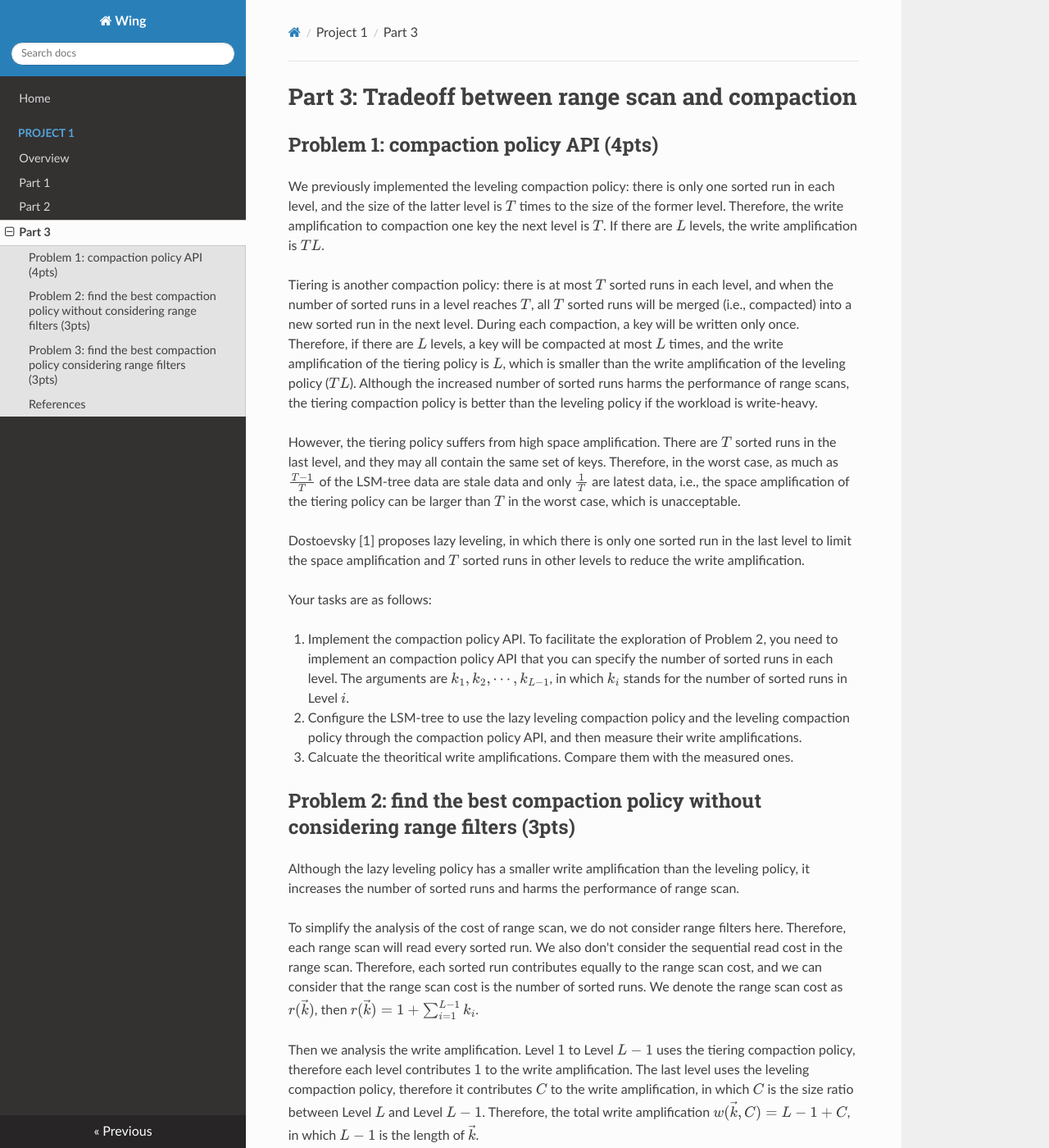
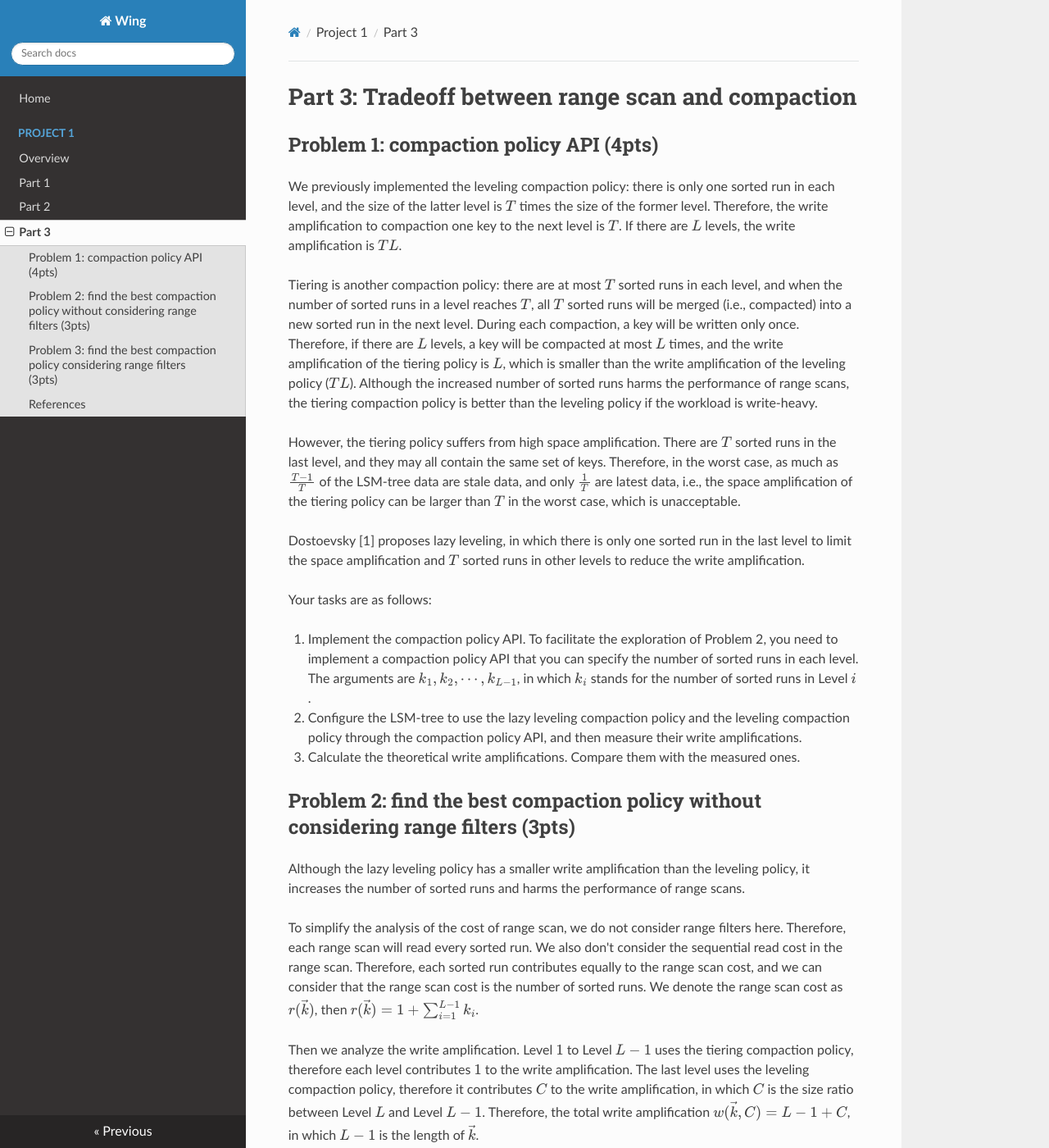
Before and after one commit to iidb/wing-docs, an MkDocs documentation site: the page built from docs/p1/part3.md, in a window 1280 px wide and 1400 px high. Shown: the whole window at 82% size. Built offline with MkDocs 1.6.1, drawn with Linux system fonts in a browser that asks for light colours; nearby versions of some CDN libraries; formulas are drawn with MathJax 3; some of the changed text lies outside the part shown.

Commit message:
Fix grammar errors

```diff
--- a/docs/p1/part3.md
+++ b/docs/p1/part3.md
@@ -2,27 +2,27 @@
 
 ## Problem 1: compaction policy API (4pts)
 
-We previously implemented the leveling compaction policy: there is only one sorted run in each level, and the size of the latter level is $T$ times to the size of the former level. Therefore, the write amplification to compaction one key the next level is $T$. If there are $L$ levels, the write amplification is $TL$.
+We previously implemented the leveling compaction policy: there is only one sorted run in each level, and the size of the latter level is $T$ times the size of the former level. Therefore, the write amplification to compaction one key to the next level is $T$. If there are $L$ levels, the write amplification is $TL$.
 
-Tiering is another compaction policy: there is at most $T$ sorted runs in each level, and when the number of sorted runs in a level reaches $T$, all $T$ sorted runs will be merged (i.e., compacted) into a new sorted run in the next level. During each compaction, a key will be written only once. Therefore, if there are $L$ levels, a key will be compacted at most $L$ times, and the write amplification of the tiering policy is $L$, which is smaller than the write amplification of the leveling policy ($TL$). Although the increased number of sorted runs harms the performance of range scans, the tiering compaction policy is better than the leveling policy if the workload is write-heavy.
+Tiering is another compaction policy: there are at most $T$ sorted runs in each level, and when the number of sorted runs in a level reaches $T$, all $T$ sorted runs will be merged (i.e., compacted) into a new sorted run in the next level. During each compaction, a key will be written only once. Therefore, if there are $L$ levels, a key will be compacted at most $L$ times, and the write amplification of the tiering policy is $L$, which is smaller than the write amplification of the leveling policy ($TL$). Although the increased number of sorted runs harms the performance of range scans, the tiering compaction policy is better than the leveling policy if the workload is write-heavy.
 
-However, the tiering policy suffers from high space amplification. There are $T$ sorted runs in the last level, and they may all contain the same set of keys. Therefore, in the worst case, as much as $\frac{T-1}{T}$ of the LSM-tree data are stale data and only $\frac{1}{T}$ are latest data, i.e., the space amplification of the tiering policy can be larger than $T$ in the worst case, which is unacceptable.
+However, the tiering policy suffers from high space amplification. There are $T$ sorted runs in the last level, and they may all contain the same set of keys. Therefore, in the worst case, as much as $\frac{T-1}{T}$ of the LSM-tree data are stale data, and only $\frac{1}{T}$ are latest data, i.e., the space amplification of the tiering policy can be larger than $T$ in the worst case, which is unacceptable.
 
 Dostoevsky [1] proposes lazy leveling, in which there is only one sorted run in the last level to limit the space amplification and $T$ sorted runs in other levels to reduce the write amplification.
 
 Your tasks are as follows:
 
-1. Implement the compaction policy API. To facilitate the exploration of Problem 2, you need to implement an compaction policy API that you can specify the number of sorted runs in each level. The arguments are $k_1, k_2, \cdots, k_{L-1}$, in which $k_i$ stands for the number of sorted runs in Level $i$.
+1. Implement the compaction policy API. To facilitate the exploration of Problem 2, you need to implement a compaction policy API that you can specify the number of sorted runs in each level. The arguments are $k_1, k_2, \cdots, k_{L-1}$, in which $k_i$ stands for the number of sorted runs in Level $i$.
 2. Configure the LSM-tree to use the lazy leveling compaction policy and the leveling compaction policy through the compaction policy API, and then measure their write amplifications.
-3. Calcuate the theoritical write amplifications. Compare them with the measured ones.
+3. Calculate the theoretical write amplifications. Compare them with the measured ones.
 
 ## Problem 2: find the best compaction policy without considering range filters (3pts)
 
-Although the lazy leveling policy has a smaller write amplification than the leveling policy, it increases the number of sorted runs and harms the performance of range scan.
+Although the lazy leveling policy has a smaller write amplification than the leveling policy, it increases the number of sorted runs and harms the performance of range scans.
 
 To simplify the analysis of the cost of range scan, we do not consider range filters here. Therefore, each range scan will read every sorted run. We also don't consider the sequential read cost in the range scan. Therefore, each sorted run contributes equally to the range scan cost, and we can consider that the range scan cost is the number of sorted runs. We denote the range scan cost as $r(\vec k)$, then $r(\vec k) = 1 + \sum_{i=1}^{L-1} k_i$.
 
-Then we analysis the write amplification. Level $1$ to Level $L-1$ uses the tiering compaction policy, therefore each level contributes $1$ to the write amplification. The last level uses the leveling compaction policy, therefore it contributes $C$ to the write amplification, in which $C$ is the size ratio between Level $L$ and Level $L-1$. Therefore, the total write amplification $w(\vec k, C) = L - 1 + C$, in which $L-1$ is the length of $\vec k$.
+Then we analyze the write amplification. Level $1$ to Level $L-1$ uses the tiering compaction policy, therefore each level contributes $1$ to the write amplification. The last level uses the leveling compaction policy, therefore it contributes $C$ to the write amplification, in which $C$ is the size ratio between Level $L$ and Level $L-1$. Therefore, the total write amplification $w(\vec k, C) = L - 1 + C$, in which $L-1$ is the length of $\vec k$.
 
 Note that $C$ is originally an argument of the compaction policy in the paper of LSM-bush [2] and requires dynamic level sizes to maintain the size ratios between levels. However, it introduces additional code complexity. Therefore, we don't make $C$ an argument of the compaction policy. Instead, we control the total data size $N = \prod_{i=1}^{L-1} k_i C F$, in which $F$ is the write buffer size, so that the size ratio of the last level is $C$.
 
```
Also changed, not shown: other parts of docs/p1/part3.md (+2 -2 lines).
